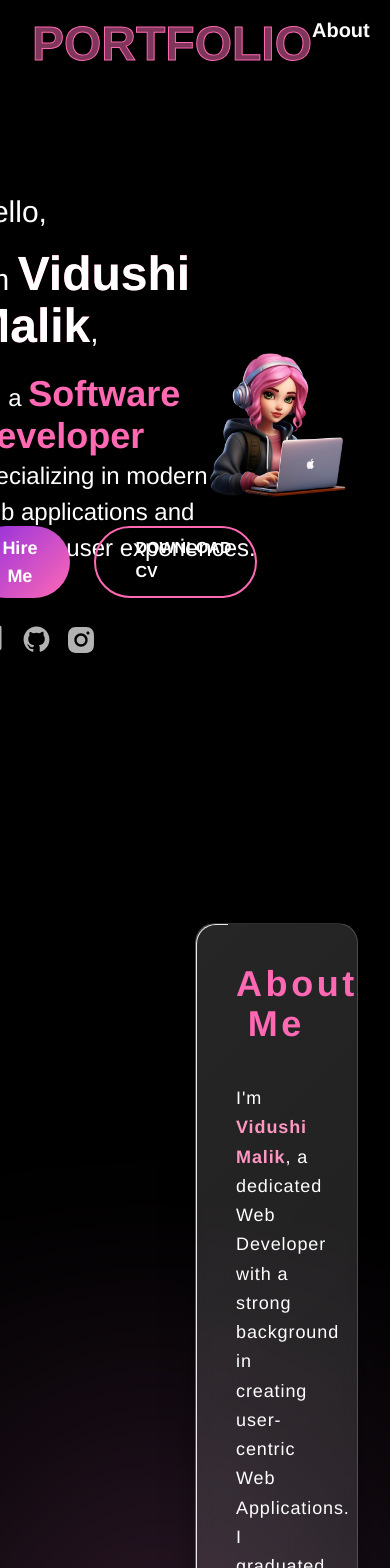
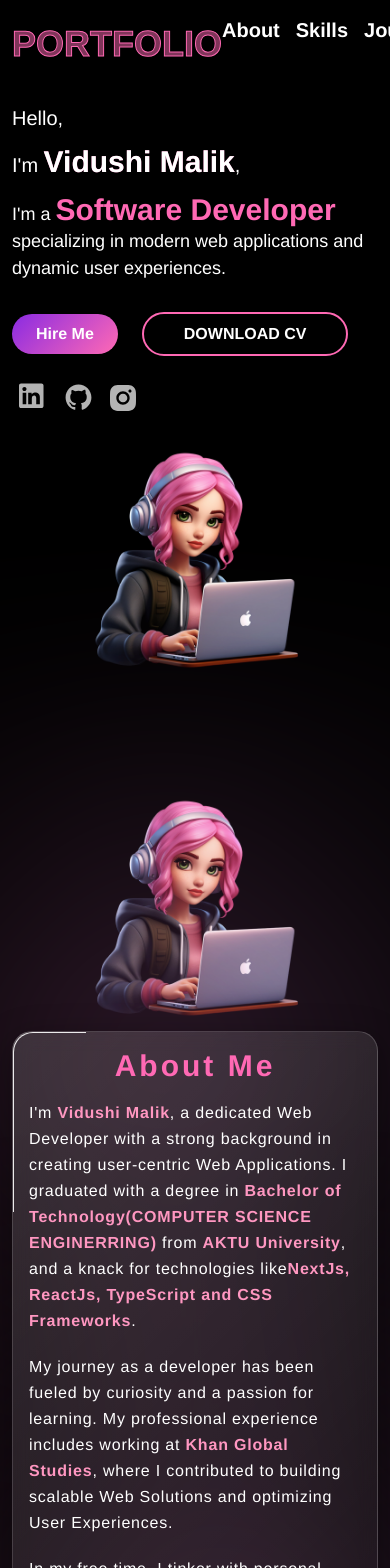
Before and after one commit to Vidushi33/portfolio, a Next.js app: page / in a window 390 px wide. Shown: the top 1568 px of the page. Built offline with nearby package versions, Linux system fonts and the light colour scheme.

Commit message:
responsive design of hero section and about section done

```diff
--- a/src/app/page.tsx
+++ b/src/app/page.tsx
@@ -13,7 +13,7 @@ export default function Page() {
     <div className="relative w-full min-h-screen bg-black text-white overflow-x-hidden">
       {/* <BackgroundBubble /> */}
       <Navbar />
-      <div className="mx-auto w-10/12 ">
+      <div className="mx-auto px-3 lg:px-0 lg:w-11/12 xl:w-10/12 mt-4 lg:mt-2 xl:mt-0">
         <StartSection />
         <About />
         <Skills />
--- a/src/components/about.tsx
+++ b/src/components/about.tsx
@@ -1,17 +1,29 @@
+import { HeroImage } from "@Image/index";
+import Image from "next/image";
 import React from "react";
 
 export default function About() {
   return (
-    <div className=" grid grid-cols-2 justify-center items-center my-40 relative " data-aos="fade-up" id="about">
-      <div></div>
+    <div className=" grid lg:grid-cols-2  justify-center items-center  my-20 md:my-32 2xl:my-40 relative "
+    data-aos="fade-up"
+    id="about">
+       <div className="flex mt-6 md:mt-0 justify-center items-center ">
+          <Image
+            src={HeroImage}
+            alt="Image next to Name"
+            width={500}
+            height={500}
+            className="cursor-pointer w-8/12 md:w-10/12 xl:w-8/12 transition-transform duration-300 ease-in-out hover:scale-105"
+          />
+      </div>
       <div className="w-60 h-60 about-gradient rounded-full absolute filter blur-[10rem] right-1/4 top-[15%]"></div>
       <div className="w-60 h-60 about-gradient rounded-full absolute filter blur-[10rem] right-10 bottom-[15%]"></div>
-      <div className="w-full  p-10 glass-card ">
-        <h1 className="text-center font-bold text-4xl text-primaryColor tracking-widest">
+      <div className="w-full p-4 xl:p-10 glass-card ">
+        <h1 className="text-center font-bold text-3xl xl:text-4xl text-primaryColor tracking-widest">
           About Me
         </h1>
 
-        <div className="leading-relaxed tracking-wider mt-10 flex flex-col gap-8 text-lg">
+        <div className="leading-relaxed tracking-wider mt-4 xl:mt-10 flex flex-col gap-5 xl:gap-8 text-base lg:text-lg">
           <p>
             I&apos;m <b className="text-secondaryColor">Vidushi Malik</b>, a dedicated Web Developer with a strong
             background in creating user-centric Web Applications. I graduated
--- a/src/components/navbar.tsx
+++ b/src/components/navbar.tsx
@@ -5,10 +5,12 @@ import { NAVBAR_ITEMS } from "@/utils/constants";
 
 export default function Navbar() {
   return (
-    <div className=" relative  flex justify-between items-center py-4 px-8" data-aos="fade-right">
-      <div className="logo-text font-bold text-5xl text-[#ff69b480]">PORTFOLIO</div>
+    <div className=" relative  flex justify-between items-center py-4 px-3 lg:px-0 w-full lg:w-11/12 mx-auto"
+     data-aos="fade-right"
+     >
+      <div className="logo-text font-bold text-4xl lg:text-5xl text-[#ff69b480]">PORTFOLIO</div>
 
-      <div className="flex gap-8">
+      <div className="flex gap-4 lg:gap-8">
         {NAVBAR_ITEMS.map((item, index) => (
           <p
             key={index}
--- a/src/components/startSection.tsx
+++ b/src/components/startSection.tsx
@@ -25,30 +25,30 @@ export default function StartSection() {
   }, []);
 
   return (
-    <div className="grid grid-cols-2 h-[80vh]" data-aos="fade-up">
+    <div className="grid md:grid-cols-2 md:h-[50vh] lg:h-[65vh]  xl:h-[80vh]" data-aos="fade-up">
       <div className="flex justify-center items-center">
         <div className="flex">
           <div className="  ">
-            <h2 className="text-3xl font-medium">Hello, </h2>
-            <h1 className=" text-3xl font-medium py-5 leading-normal">
+            <h2 className="text-xl md:text-2xl lg:text-3xl font-medium">Hello, </h2>
+            <h1 className="text-xl md:text-2xl lg:text-3xl font-medium py-3 xl:py-5 leading-normal">
               I&apos;m{" "}
-              <span className="text-5xl font-bold shiny-text">
+              <span className="text-3xl md:text-4xl lg:text-5xl font-bold shiny-text">
                 Vidushi Malik
               </span>
               ,
             </h1>
-            <p className="text-2xl font-medium leading-normal h-[7rem]">
+            <p className="text-lg md:text-xl lg:text-2xl font-medium leading-normal h-[5rem] lg:h-[7rem]">
               I&apos;m a{" "}
-              <span className="text-4xl font-bold change-bio text-primaryColor">
+              <span className="text-3xl lg:text-4xl font-bold change-bio text-primaryColor">
                 {bio}{" "}
               </span>
               specializing in modern web applications and dynamic user
               experiences.
             </p>
 
-            <div className="mt-10 flex gap-6">
+            <div className="mt-10 flex items-center gap-6">
               <button
-                className="hire font-bold text-lg px-6 py-2 rounded-full cursor-pointer"
+                className="hire font-bold text-base md:text-lg  px-6 py-2 rounded-full cursor-pointer"
                 onClick={() => {
                   const section = document.getElementById("contact");
                   if (section) {
@@ -60,7 +60,7 @@ export default function StartSection() {
               </button>
 
               <div className=" relative inline-block overflow-hidden border-2 border-primaryColor rounded-full">
-                <div className="group uppercase font-semibold  cursor-pointer  px-10 py-2  relative">
+                <div className="group uppercase font-semibold text-base md:text-lg  cursor-pointer  px-10 py-2  relative">
                   <span className="inline-block transition-transform duration-500 ease-out group-hover:translate-y-[-120%]">
                     Download CV
                   </span>
@@ -102,13 +102,13 @@ export default function StartSection() {
         </div>
       </div>
 
-      <div className=" flex  justify-end items-center ">
+      <div className="flex mt-6 md:mt-0 justify-center md:justify-end items-center ">
           <Image
             src={HeroImage}
             alt="Image next to Name"
             width={500}
             height={500}
-            className="cursor-pointer transition-transform duration-300 ease-in-out hover:scale-125"
+            className="cursor-pointer w-8/12 md:w-10/12 xl:w-8/12 transition-transform duration-300 ease-in-out hover:scale-105"
           />
       </div>
     </div>
```
